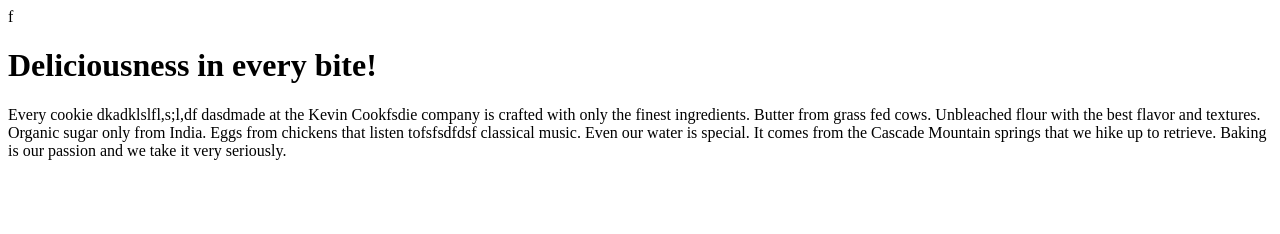
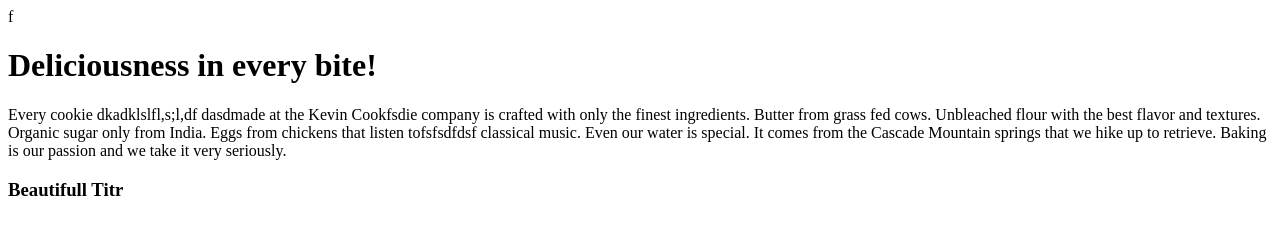
Before and after one commit to MHossein1999/testProject, a plain HTML site: page index.htm in a window 1280 px wide. Drawn offline with Linux system fonts and the light colour scheme.

Commit message:
new release

```diff
--- a/index.htm
+++ b/index.htm
@@ -14,7 +14,7 @@
 
     </h3>
     <div>
-
+    <h3>Beautifull Titr</h3>
     </div>
 </body>
 
```
Also changed, not shown: 1 other file.
